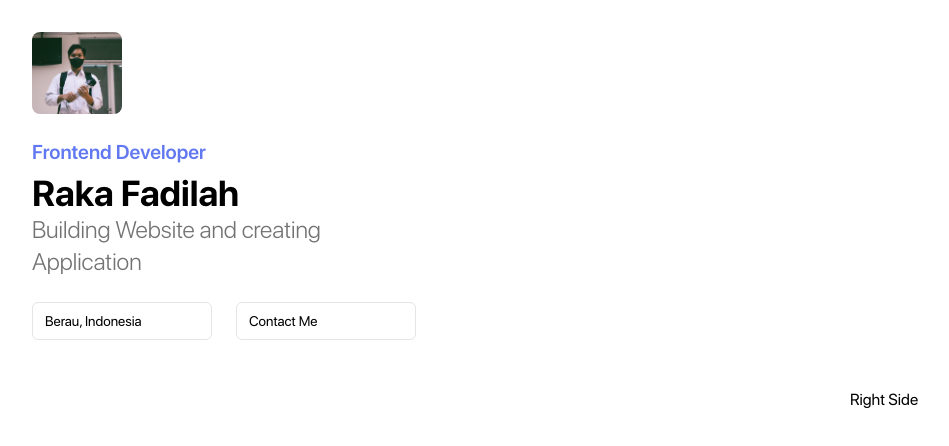
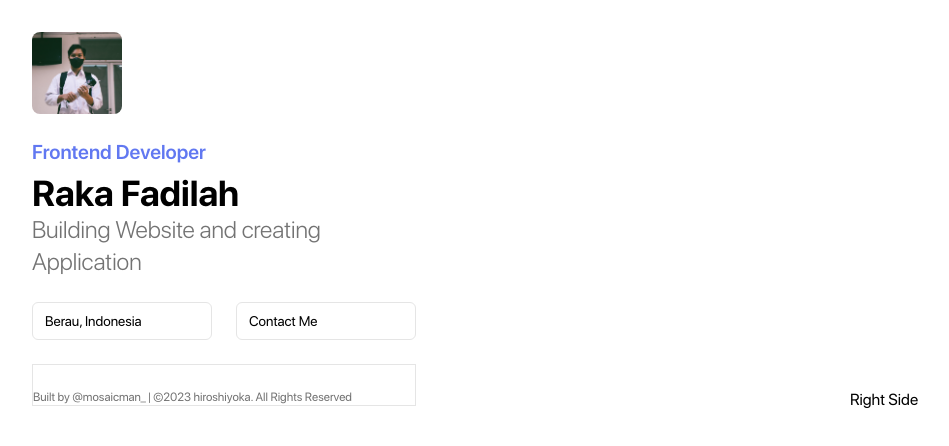
Before and after one commit to hiroshiyoka/hiroshiy.bento, a Next.js app: page / in a window 1280 px wide. Shown: the top 446 px of the page, without its empty margins (0-949 px from the left). Built offline with nearby package versions, Linux system fonts and the light colour scheme.

Commit message:
add footer

```diff
--- a/app/page.tsx
+++ b/app/page.tsx
@@ -40,8 +40,10 @@ export default function Home() {
             </a>
           </div>
 
-          <div>
-            <div></div>
+          <div className="border border-t border-neutral-200 dark:border-neutral-800 pt-6 text-xs flex items-center justify-between">
+            <div className="text-neutral-500">
+              Built by @mosaicman_ | ©2023 hiroshiyoka. All Rights Reserved
+            </div>
           </div>
         </div>
       </div>
```
